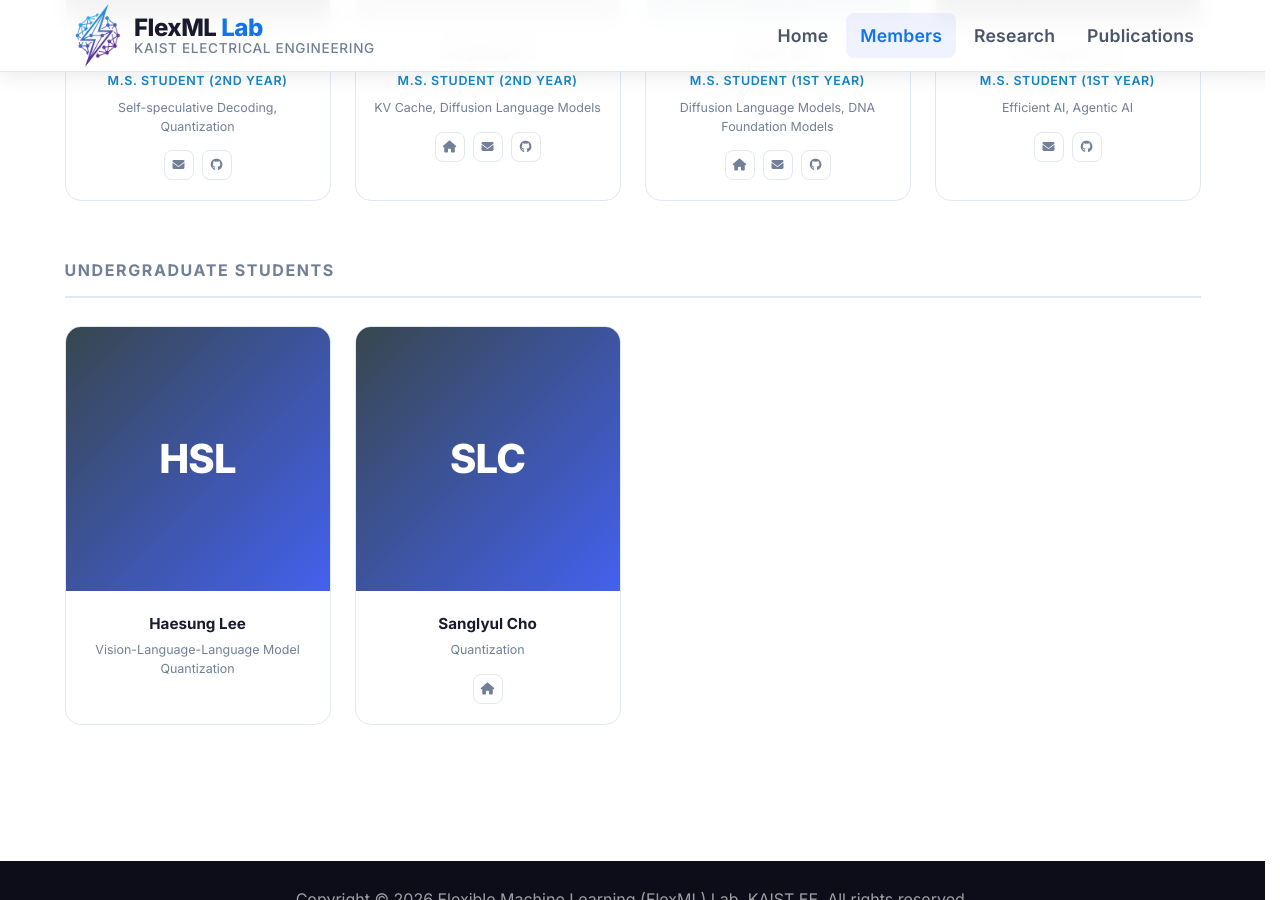
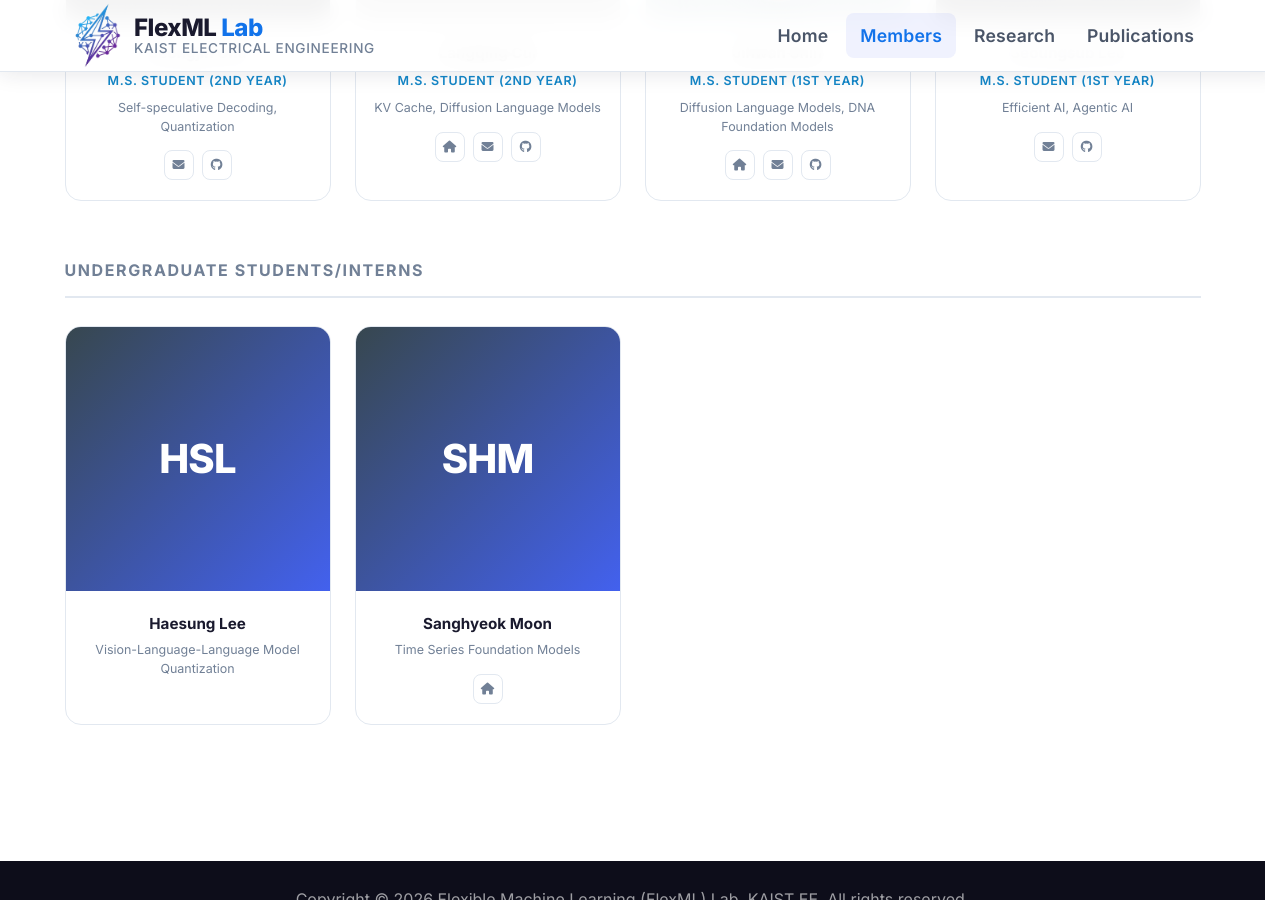
Before and after one commit to kaist-flexml-lab/kaist-flexml-lab.github.io, a Jekyll site: the page built from people.html, in a window 1280 px wide and 900 px high, scrolled down 1326 px. Built offline with Jekyll 4.4.1, drawn with Linux system fonts in a browser that asks for light colours; grey boxes are pictures that could not be loaded.

Commit message:
Update section title and student details

```diff
--- a/people.html
+++ b/people.html
@@ -137,7 +137,7 @@ permalink: /people
     </div>
 
     <!-- ===== UNDERGRADUATE STUDENTS ===== -->
-    <div class="people-section-title" data-animate>Undergraduate Students</div>
+    <div class="people-section-title" data-animate>Undergraduate Students/Interns</div>
     <div class="people-grid" data-animate>
       <div class="person-card">
         <div class="person-card__photo" style="background:linear-gradient(135deg, #37474f 0%, #4361ee 100%);">HSL</div>
@@ -147,10 +147,10 @@ permalink: /people
         </div>
       </div>
       <div class="person-card">
-        <div class="person-card__photo" style="background:linear-gradient(135deg, #37474f 0%, #4361ee 100%);">SLC</div>
+        <div class="person-card__photo" style="background:linear-gradient(135deg, #37474f 0%, #4361ee 100%);">SHM</div>
         <div class="person-card__info">
-          <div class="person-card__name">Sanglyul Cho</div>
-          <div class="person-card__research">Quantization</div>
+          <div class="person-card__name">Sanghyeok Moon</div>
+          <div class="person-card__research">Time Series Foundation Models</div>
           <div class="person-card__links">
             <a href="https://billcho.net/about" class="person-link"><i class="fas fa-house"></i></a>
           </div>
```
